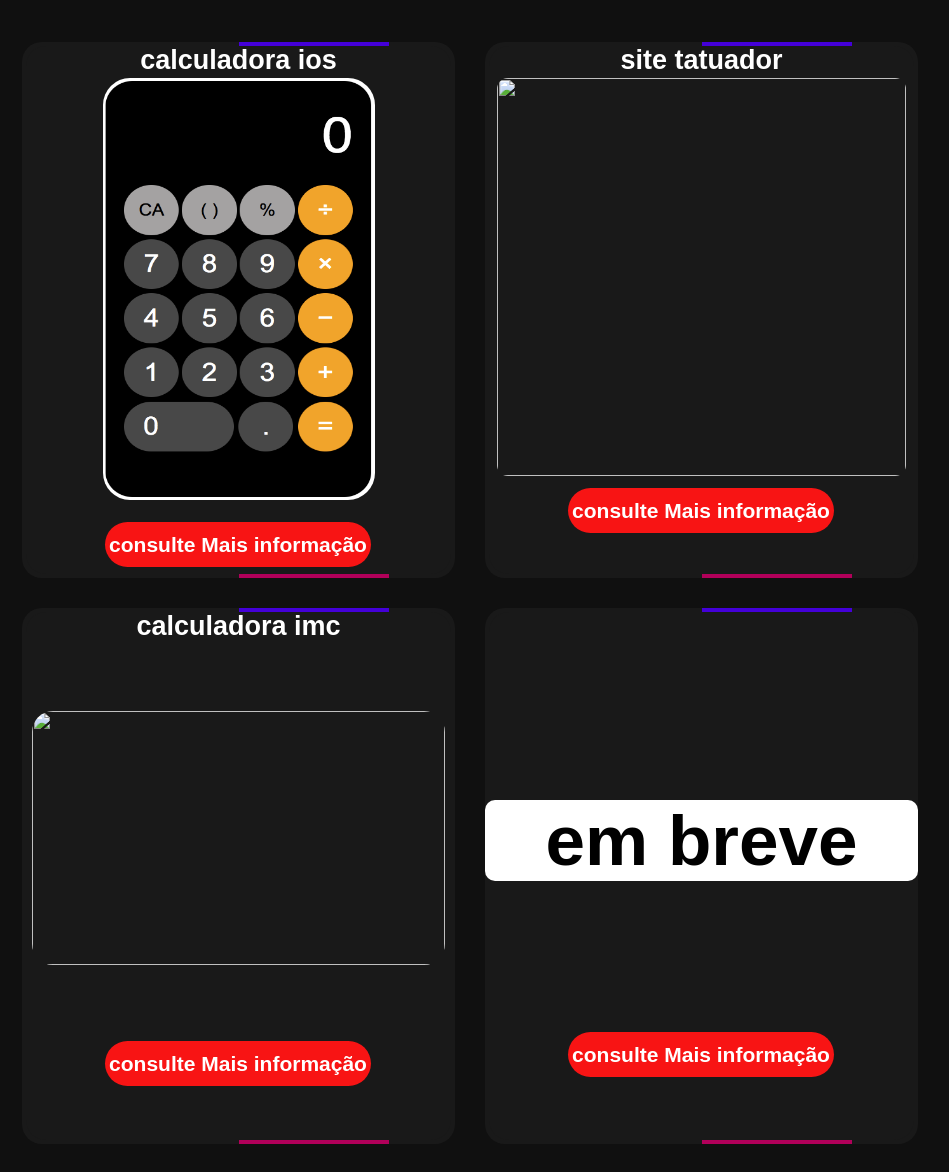
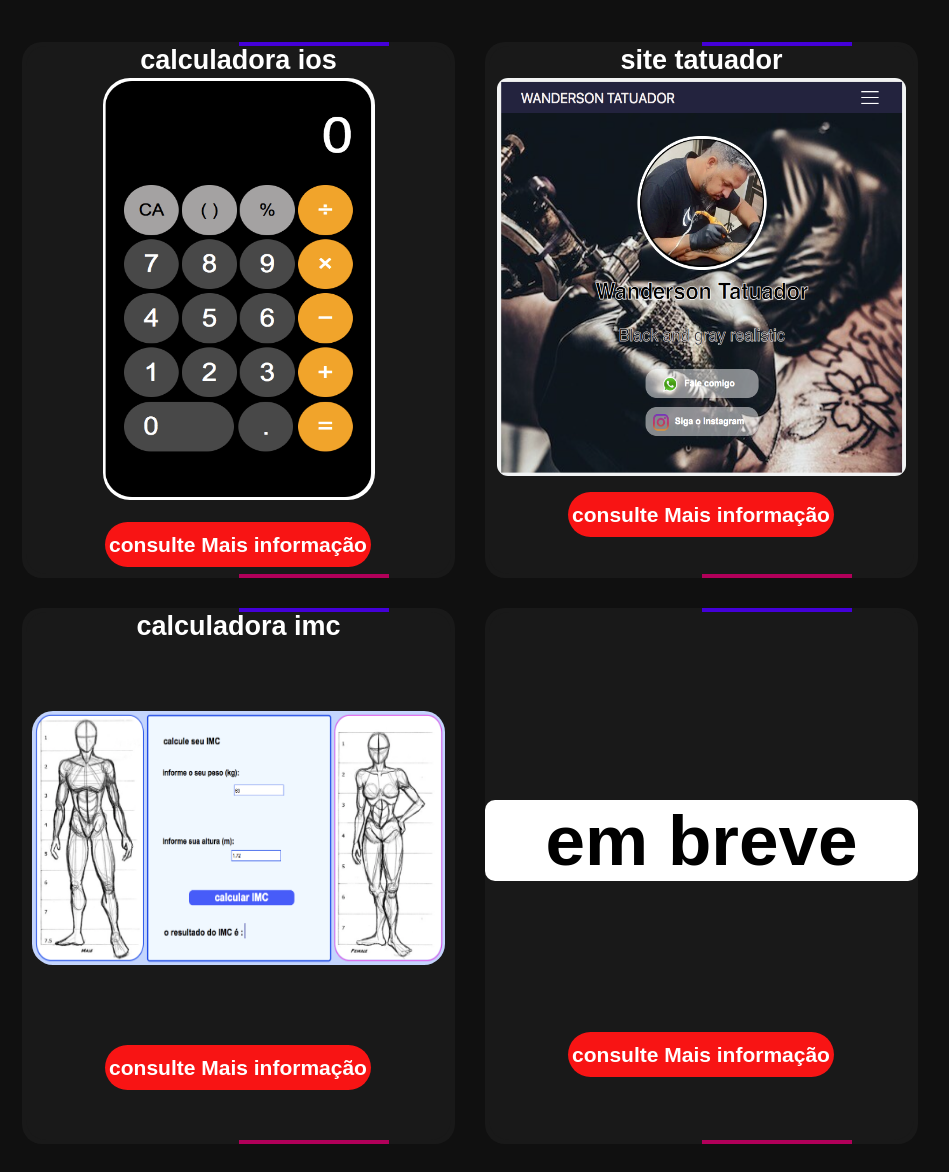
Before and after one commit to highlsilva/site-pessoal-antigo, a website: page projetos.html in a window 1280 px wide. Shown: the part 125-1297 px from the top of the page, without its empty margins (165-1114 px from the left). Drawn offline with Linux system fonts and the light colour scheme.

Commit message:
adição img projeto

```diff
--- a/projetos.html
+++ b/projetos.html
@@ -41,7 +41,7 @@
                 <div class="Card">
                     <h5 class="H5">site tatuador</h5>
                     <div class="pra">
-                        <img class="Img-prt2" src="./imagens.html/imgTatto.png" alt="">
+                        <img class="Img-prt2" src="./imgTatto.png" alt="">
                        <p style="text-align: center;">
                             <a class="button" href="./sites.html/siteTattu.html/siteTatto.html">consulte Mais informação</a>
                         </p>
@@ -51,7 +51,7 @@
                 <div class="Card">
                     <h5 class="H5">calculadora imc</h5>
                     <div class="pra">
-                        <img class="Img-prt3" src="./imagens.html/imgCalculadora-imc.png" alt="">
+                        <img class="Img-prt3" src="./imgCalculadora-imc.png" alt="">
                        <p style="text-align: center;">
                             <a class="button" href="./sites.html/projeto-IMC.html/indeximc.html">consulte Mais informação</a>
                         </p>
```
